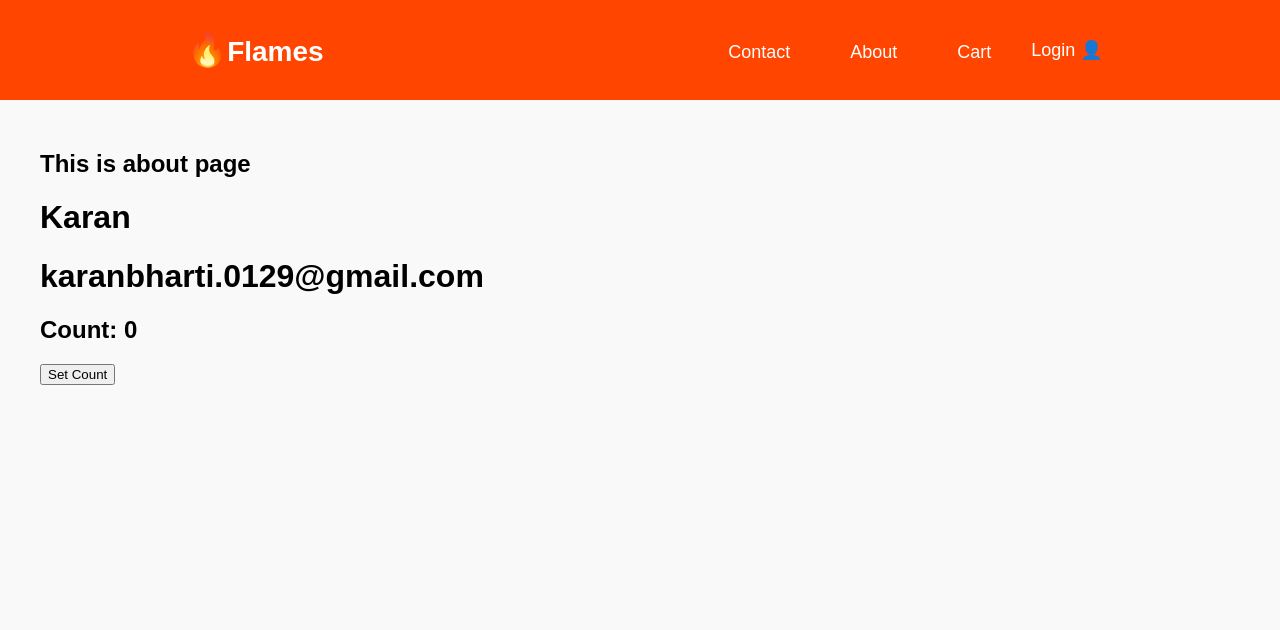
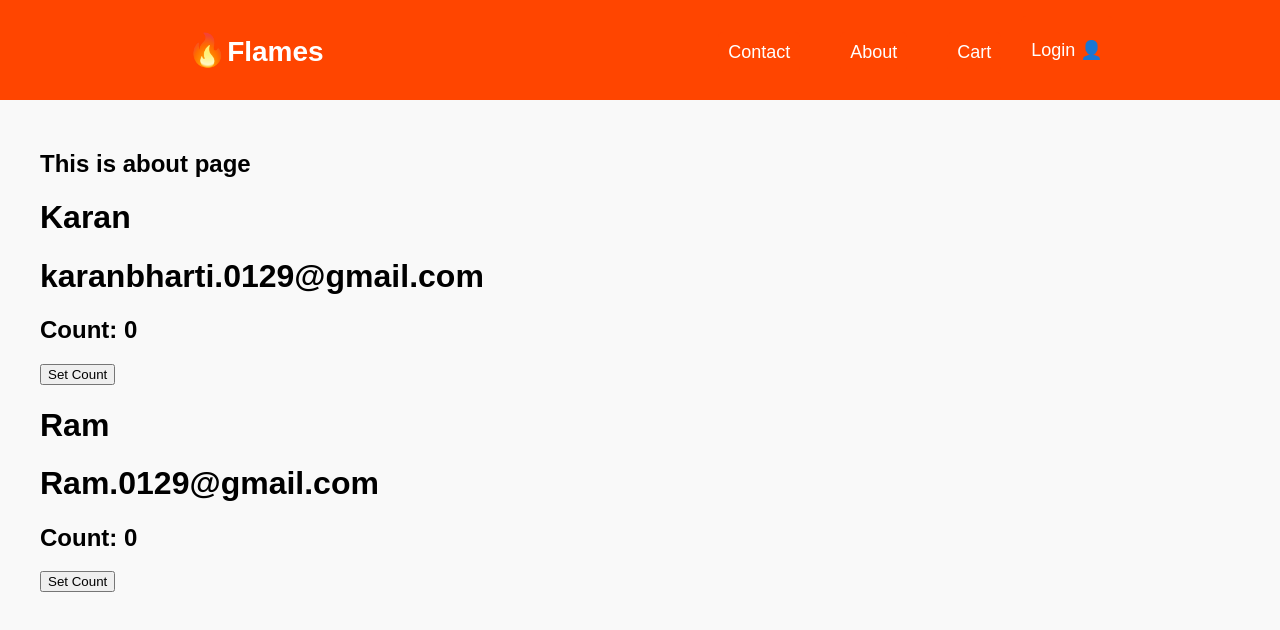
Before and after one commit to Karan-Bharti1/React-Polished, a React (Vite) app: page /about in a window 1280 px wide. Shown: the top 630 px of the page. Built offline with nearby package versions, Linux system fonts and the light colour scheme.

Commit message:
Understanding Mounting Phase

```diff
--- a/src/components/UserClass.js
+++ b/src/components/UserClass.js
@@ -2,19 +2,19 @@ import React from "react";
 class UserClass extends React.Component {
   constructor(props) {
     super(props);
-    console.log("Child Constructor")
+    console.log(this.props.name +" "+"Child Constructor")
     this.state = {
       // note this.state will container all the state variables
       count: 0,
     };
   }
   componentDidMount(){
-    console.log("Component Did Mount")
+    console.log(this.props.name +" "+"Component Did Mount")
   }
   render() {
     const { name, email } = this.props;
     const { count } = this.state;
-     console.log("Child render")
+     console.log(this.props.name +" "+"Child render")
     return (
       <div>
         <h1>{name}</h1>
--- a/src/pages/About.js
+++ b/src/pages/About.js
@@ -2,21 +2,34 @@ import React from "react";
 import Header from "../components/Header";
 import UserClass from "../components/UserClass";
 
-class About extends React.Component{
-  constructor(props){
-    super(props)
-    console.log("Parent Constructor")
+class About extends React.Component {
+  constructor(props) {
+    super(props);
+    console.log("Parent Constructor");
   }
-  componentDidMount(){
-    console.log("Parent Component Did Mount")
+  componentDidMount() {
+    console.log("Parent Component Did Mount");
   }
   render() {
-    console.log("Parent Render")
-  return (<main className="container">
-      <h2>This is about page</h2>
-      <UserClass name="Karan" email="karanbharti.0129@gmail.com" />
-    </main>)}
+    console.log("Parent Render");
+    return (
+      <main className="container">
+        <h2>This is about page</h2>
+        <UserClass name="Karan" email="karanbharti.0129@gmail.com" />
+        <UserClass name="Ram" email="Ram.0129@gmail.com" />
+      </main>
+    );
+  }
 }
 
-
 export default About;
+//Mounting Phase
+// Parent Constructor
+// Parent Render
+//    Karan Constructor Note : Render phase that includes constructor and render will be batched tagether (for two children
+//    Karan Render)
+//    Ram Constructor
+//    Ram Render
+//    Karan Component Did Render Note : commit phase  that includes Dom Updation and component Did render will be batched tagether, dom manipulation is expensive so commit phhases are batched together
+//    Ram Component Did Render
+// Parent Component Did Render
```
